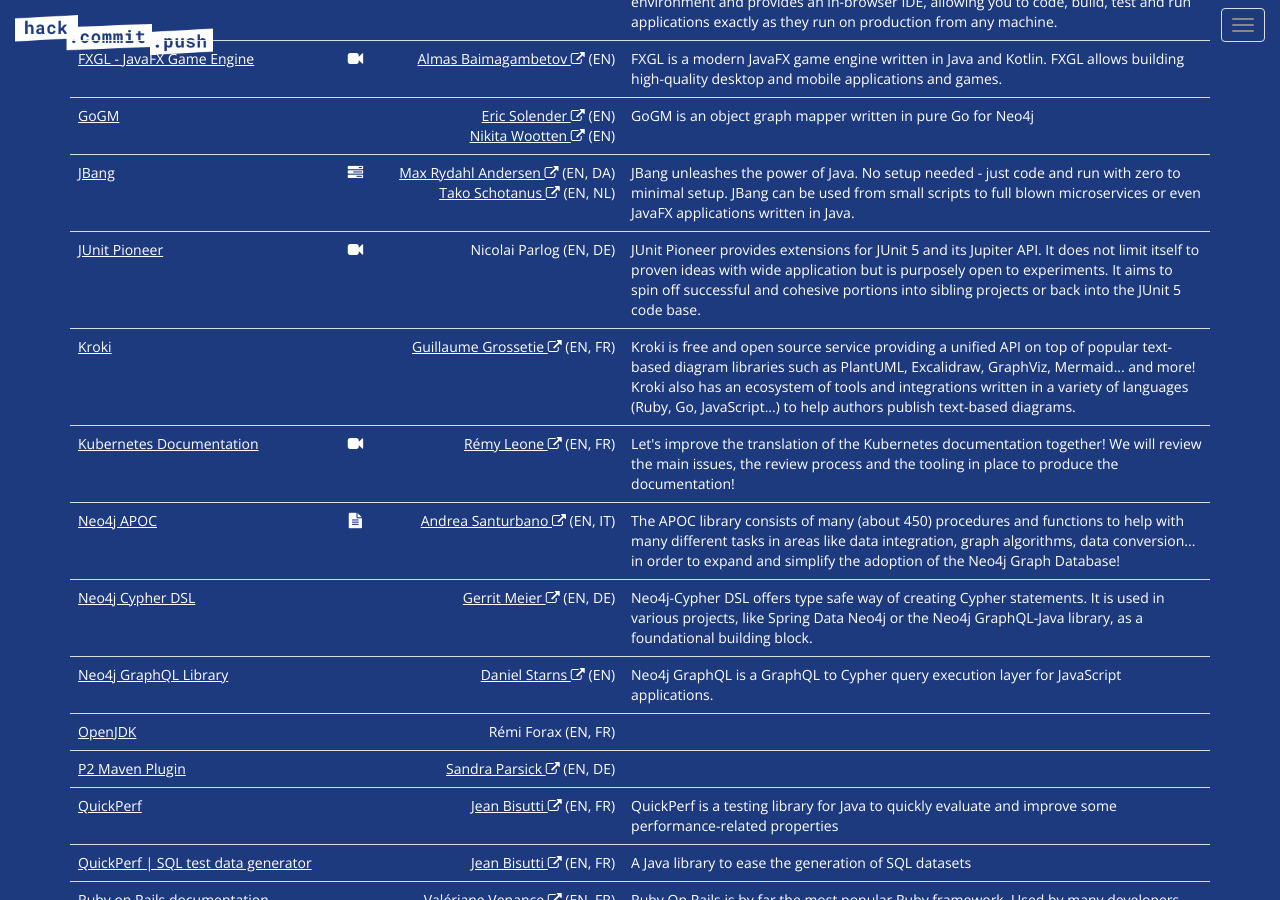
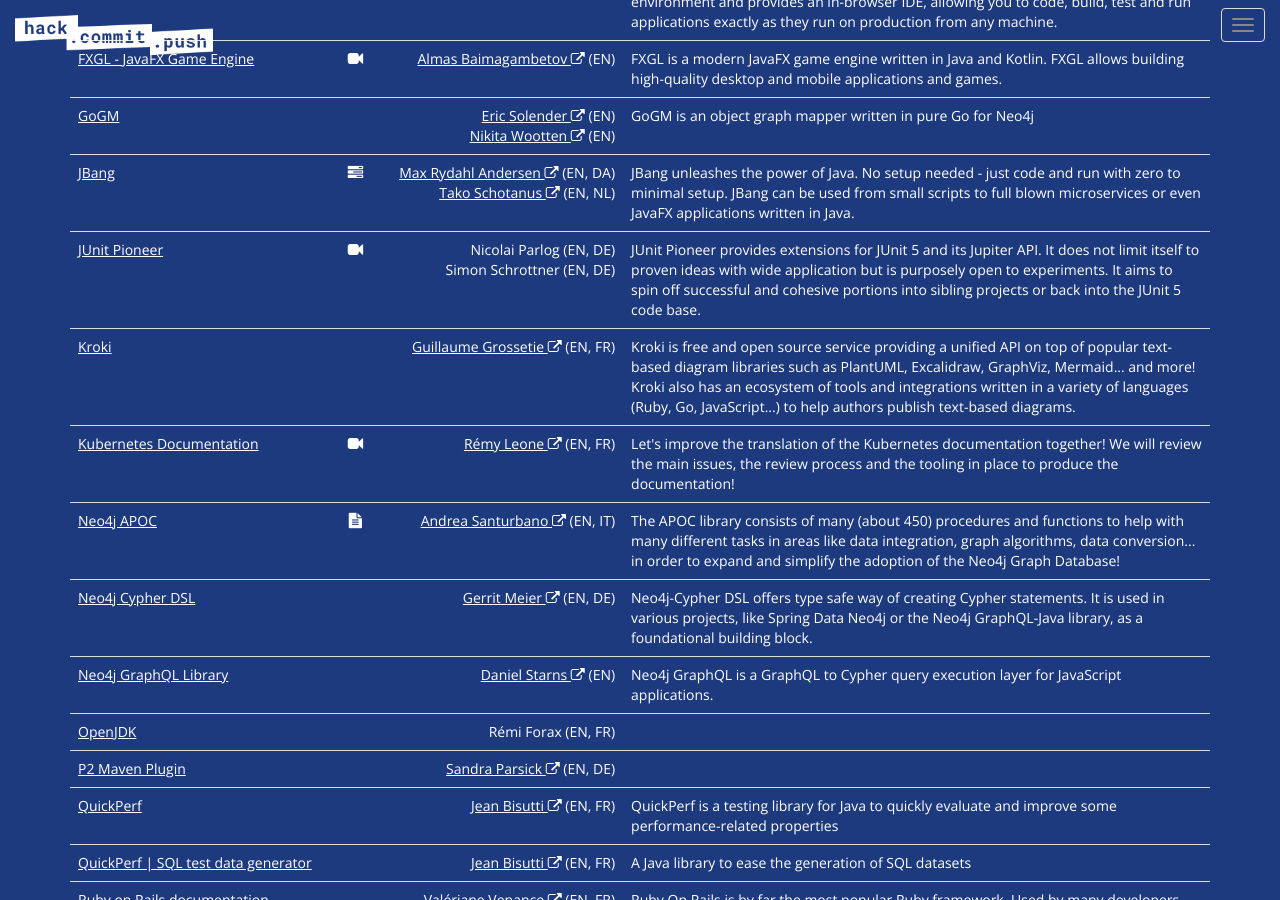
Before and after one commit to hack-commit-push/paris2021, a Jekyll site: the page built from index.html, in a window 1280 px wide and 900 px high, scrolled down 4460 px. Built offline with Jekyll 4.4.1, drawn with Linux system fonts in a browser that asks for light colours.

Commit message:
Add Simon Schrottner as JUnit Pioneer maintainer

```diff
--- a/_data/projects.yml
+++ b/_data/projects.yml
@@ -46,6 +46,10 @@
     icon: video-camera
   leads:
     - name: Nicolai Parlog
+      spoken_languages:
+        - EN
+        - DE
+    - name: Simon Schrottner
       spoken_languages:
         - EN
         - DE
```
